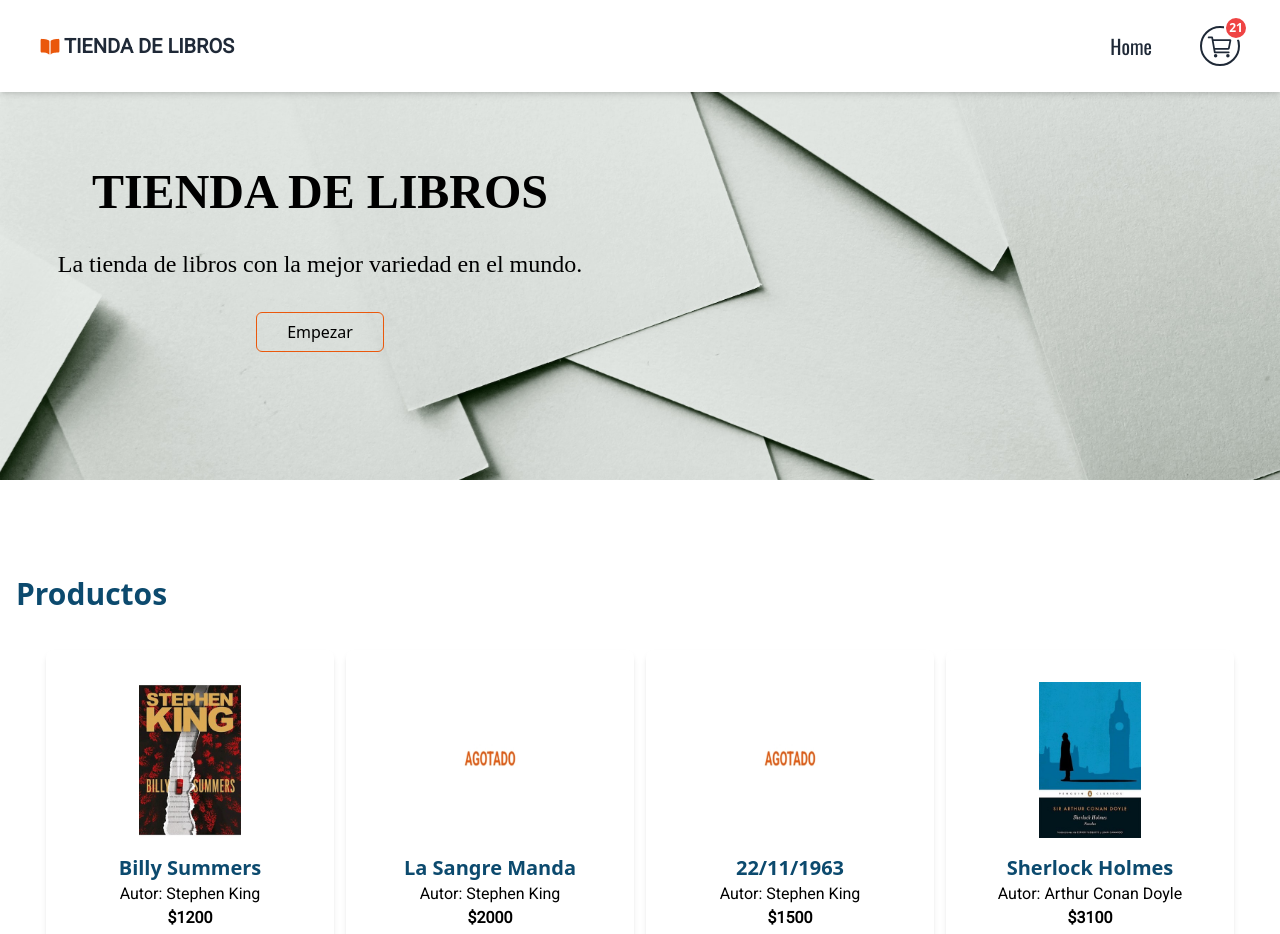
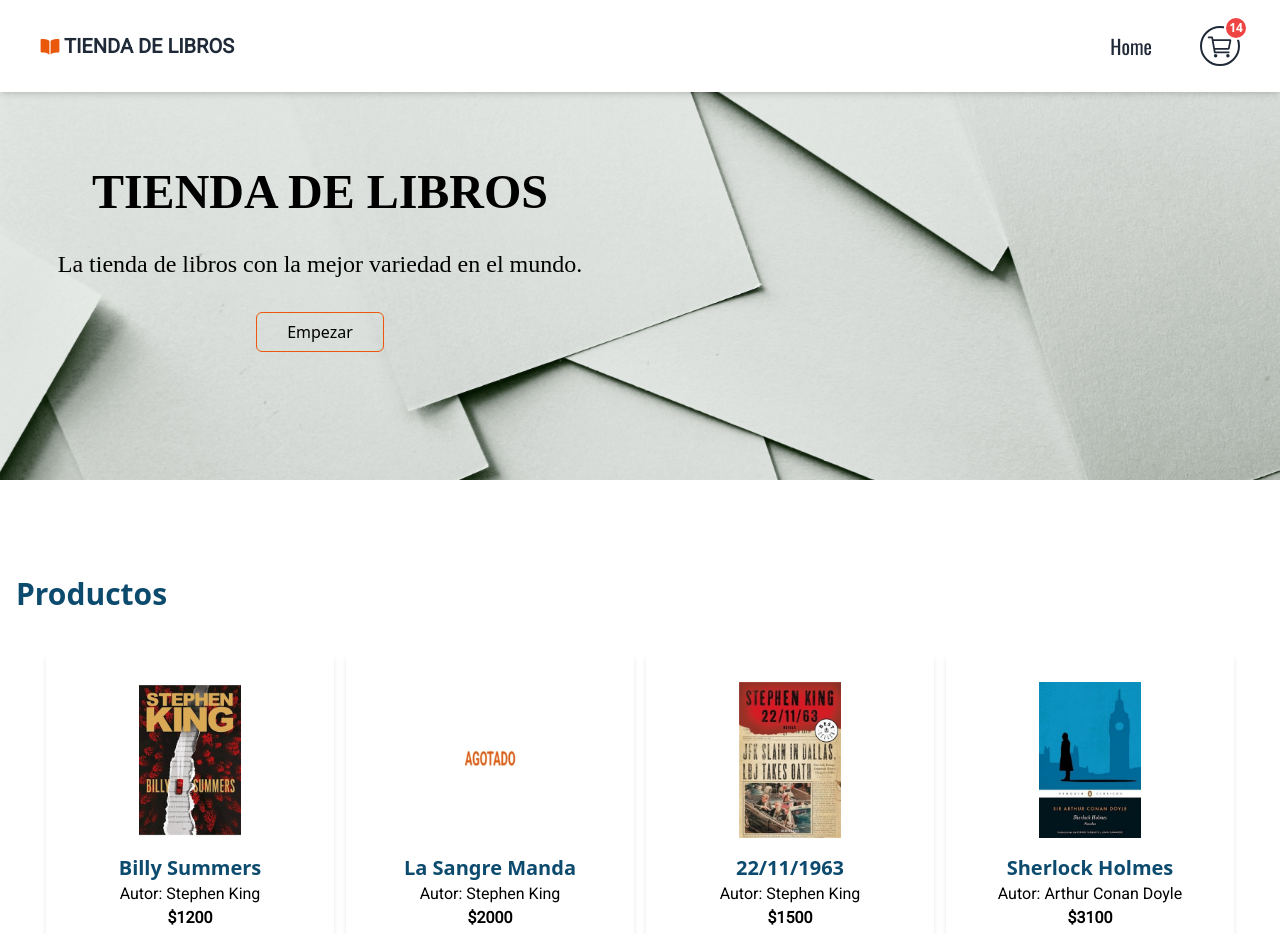
Before and after one commit to sebagutierez/e-commerce, a React (Create React App) app: page / in a window 1280 px wide. Shown: the top 934 px of the page. Built offline with nearby package versions, Linux system fonts and the light colour scheme; data requests are answered from the project's data file; the HTML template or start-up script is replaced by a standard one.

Commit message:
cambio url

```diff
--- a/src/components/Cards/CardContainer.js
+++ b/src/components/Cards/CardContainer.js
@@ -44,7 +44,7 @@ const CardContainer = () => {
         ...data,
         stock: stock - 1,
       };
-    await axios.put(`http://127.0.0.1:3000/products/${id}`, descontado);
+    await axios.put(`http://localhost:3000/products/${id}`, descontado);
 
     await dispatch({ type: TYPES.ADD_TO_CART, payload: data});
 
--- a/src/components/Carrito/Carrito.js
+++ b/src/components/Carrito/Carrito.js
@@ -15,7 +15,7 @@ const Carrito = () => {
     try {
 
       //const productsURL = "http://127.0.0.1:3000/products";
-    const cartURL = "http://127.0.0.1:3000/cart";
+    const cartURL = "http://localhost:3000/cart";
     //const resProducts = await axios.get(productsURL);
     const resCart = await axios.get(cartURL, {
       headers: {
@@ -45,7 +45,7 @@ const Carrito = () => {
         ...data,
         stock: stock - 1,
       };
-    await axios.put(`http://127.0.0.1:3000/products/${id}`, descontado);
+    await axios.put(`http://localhost:3000/products/${id}`, descontado);
 
     await dispatch({ type: TYPES.ADD_TO_CART, payload: data});
 
@@ -65,7 +65,7 @@ const Carrito = () => {
         ...data,
         stock: stock + 1,
       };
-    await axios.put(`http://127.0.0.1:3000/products/${id}`, descontado);
+    await axios.put(`http://localhost:3000/products/${id}`, descontado);
     await dispatch({ type: TYPES.DECREMENTA, payload: data });
 
 
@@ -85,7 +85,7 @@ const Carrito = () => {
             ...data,
             stock: stock + quantity,
           };
-          await axios.put(`http://127.0.0.1:3000/products/${id}`, descontado);
+          await axios.put(`http://localhost:3000/products/${id}`, descontado);
 
       await dispatch({ type: TYPES.REMOVE_ALL_PRODUCTS, payload: data });
   }
--- a/src/components/cartContextProviders.js
+++ b/src/components/cartContextProviders.js
@@ -5,72 +5,62 @@ import axios from "axios";
 const StateContext = createContext();
 const DispatchContext = createContext();
 
-const agregaProd = async (id, stock, img, title,author,price) => {
+const agregaProd = async (id, stock, img, title, author, price) => {
   try {
-    await axios.post("http://127.0.0.1:3000/cart",  {
+    await axios.post("http://localhost:3000/cart", {
       id: id,
       stock: stock,
       img: img,
       title: title,
-    author:author,
-    price:price,
+      author: author,
+      price: price,
       quantity: 1,
     });
-
   } catch (error) {
-    console.log(error)
+    console.log(error);
   }
-
 };
 
-const modificaCant = async (id, stock, img, title,author,price, quantity) => {
+const modificaCant = async (id, stock, img, title, author, price, quantity) => {
   try {
-    await axios.put(`http://127.0.0.1:3000/cart/${id}`, {
+    await axios.put(`http://localhost:3000/cart/${id}`, {
       id: id,
       stock: stock,
       img: img,
       title: title,
-      author:author,
-      price:price,
+      author: author,
+      price: price,
       quantity: quantity,
     });
-
   } catch (error) {
-    console.log(error)
-
+    console.log(error);
   }
-
 };
 
 const eliminaProd = async (id) => {
   try {
-    await axios.delete(`http://127.0.0.1:3000/cart/${id}`);
+    await axios.delete(`http://localhost:3000/cart/${id}`);
   } catch (error) {
-    console.log(error)
-
+    console.log(error);
   }
-
 };
-
 
 function reducer(state, action) {
   switch (action.type) {
-
     case TYPES.READ_STATE_PRODUCTS_CART: {
       return {
         ...state,
         products: action.payload[0],
-      cart: action.payload[1]
-      }
+        cart: action.payload[1],
+      };
     }
 
-      case TYPES.READ_STATE_CART : {
+    case TYPES.READ_STATE_CART: {
       return {
         ...state,
-        cart: action.payload
+        cart: action.payload,
+      };
     }
-        }
-
 
     case TYPES.ADD_TO_CART: {
       let newItem = state.products.find(
@@ -82,18 +72,19 @@ function reducer(state, action) {
       newItem.stock = newItem.stock - 1;
 
       return itemInCart
-        ?  {
+        ? {
             ...state,
             cart: state.cart.map((item) =>
               item.id === action.payload.id
-                ?(modificaCant(
+                ? (modificaCant(
                     item.id,
-                  item.stock-1,
+                    item.stock - 1,
                     item.img,
                     item.title,
                     item.author,
                     item.price,
-                  item.quantity+1),
+                    item.quantity + 1
+                  ),
                   {
                     ...item,
                     quantity: item.quantity + 1,
@@ -109,22 +100,21 @@ function reducer(state, action) {
             action.payload.title,
             action.payload.author,
             action.payload.price,
-          action.payload.quantity,
+            action.payload.quantity
           ),
           {
             ...state,
             cart: [...state.cart, { ...newItem, quantity: 1 }],
           });
-
-
     }
 
     case TYPES.DECREMENTA: {
-
       let producto = state.products.find(
         (producto) => producto.id === action.payload.id
       );
-      let itemToDelete = state.cart.find((item) => item.id === action.payload.id);
+      let itemToDelete = state.cart.find(
+        (item) => item.id === action.payload.id
+      );
 
       //producto.stock = producto.stock + 1;
 
@@ -133,14 +123,16 @@ function reducer(state, action) {
             ...state,
             cart: state.cart.map((item) =>
               item.id === action.payload.id
-                ?(modificaCant(
+                ? (modificaCant(
                     item.id,
-                  item.stock+1,
+                    item.stock + 1,
                     item.img,
                     item.title,
                     item.author,
                     item.price,
-                  item.quantity-1), {
+                    item.quantity - 1
+                  ),
+                  {
                     ...item,
                     quantity: item.quantity - 1,
                     stock: item.stock + 1,
@@ -152,7 +144,6 @@ function reducer(state, action) {
             ...state,
             cart: state.cart.filter((item) => item.id !== action.payload),
           };
-
     }
     case TYPES.REMOVE_ALL_PRODUCTS: {
       // let producto = state.products.find(
--- a/src/db/db.json
+++ b/src/db/db.json
@@ -20,7 +20,7 @@
     },
     {
       "id": 3,
-      "stock": 10,
+      "stock": 13,
       "img": "books/221163.jpg",
       "title": "22/11/1963",
       "author": "Stephen King",
@@ -29,12 +29,12 @@
     },
     {
       "id": 4,
-      "stock": 21,
+      "stock": 25,
       "img": "books/sherlockholmes.jpg",
       "title": "Sherlock Holmes",
       "author": "Arthur Conan Doyle",
       "price": 3100,
-      "quantity": 1
+      "quantity": 3
     },
     {
       "id": 5,
@@ -65,51 +65,15 @@
     },
     {
       "id": 8,
-      "stock": 10,
+      "stock": 13,
       "img": "books/ajuste.jpg",
       "title": "Ajuste de Cuentas",
       "author": "John Grisham",
       "price": 6000,
-      "quantity": 1
+      "quantity": 4
     }
   ],
   "cart": [
-    {
-      "id": 4,
-      "stock": 22,
-      "img": "https://contentv2.tap-commerce.com/cover/large/9789873952333_1.jpg",
-      "title": "Sherlock Holmes",
-      "author": "Arthur Conan Doyle",
-      "price": 3100,
-      "quantity": 3
-    },
-    {
-      "id": 3,
-      "stock": 12,
-      "img": "https://contentv2.tap-commerce.com/cover/large/9789875667235_1.jpg",
-      "title": "22/11/1963",
-      "author": "Stephen King",
-      "price": 1500,
-      "quantity": 1
-    },
-    {
-      "id": 8,
-      "stock": 10,
-      "img": "https://contentv2.tap-commerce.com/cover/original/9789506445164_1.jpg",
-      "title": "Ajuste de Cuentas",
-      "author": "John Grisham",
-      "price": 6000,
-      "quantity": 4
-    },
-    {
-      "id": 7,
-      "stock": 18,
-      "img": "https://contentv2.tap-commerce.com/cover/original/9789875808881_1.jpg",
-      "title": "El Símbolo Perdido",
-      "author": "Dan Brown",
-      "price": 1300,
-      "quantity": 1
-    },
     {
       "id": 2,
       "stock": 10,
@@ -136,6 +100,24 @@
       "author": "Agatha Christie",
       "price": 500,
       "quantity": 1
+    },
+    {
+      "id": 8,
+      "stock": 13,
+      "img": "books/ajuste.jpg",
+      "title": "Ajuste de Cuentas",
+      "author": "John Grisham",
+      "price": 6000,
+      "quantity": 1
+    },
+    {
+      "id": 7,
+      "stock": 18,
+      "img": "books/elsimbolo.jpg",
+      "title": "El Símbolo Perdido",
+      "author": "Dan Brown",
+      "price": 1300,
+      "quantity": 1
     }
   ]
 }
```
Lines whose indentation alone changed are shown as unchanged.
